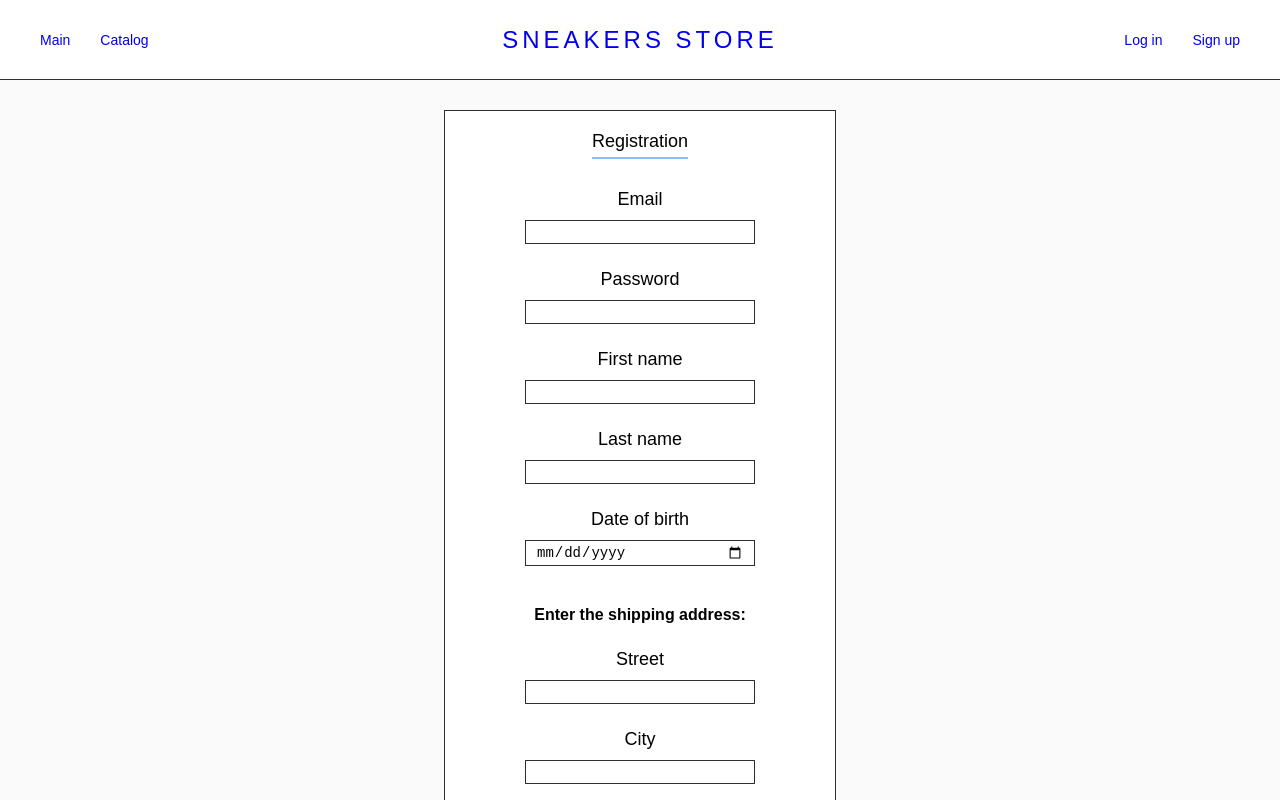
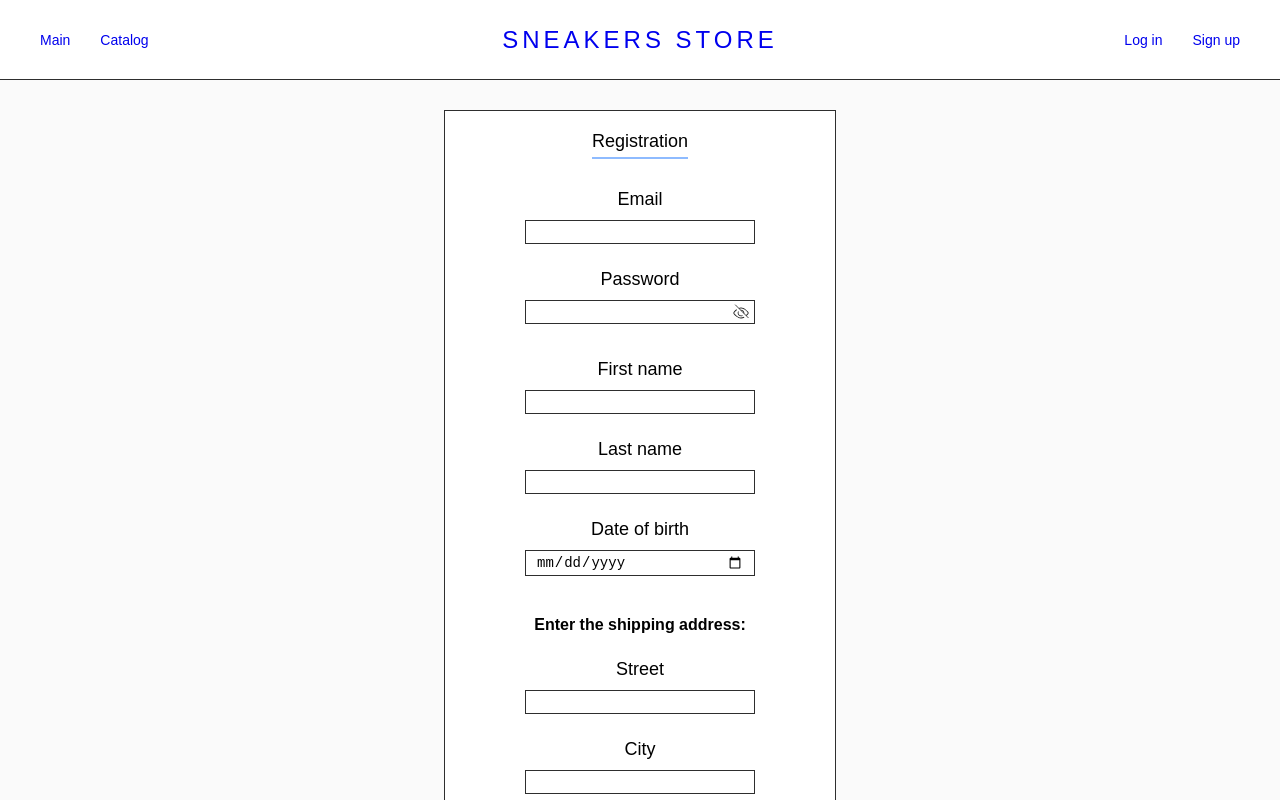
Before and after one commit to dbox7/ecommerce-application, a React (Create React App) app: page /signup in a window 1280 px wide. Shown: the top 800 px of the page. Built offline with nearby package versions, Linux system fonts and the light colour scheme; a web font is replaced by a local one; what @commercetools/platform-sdk, @commercetools/sdk-client-v2 would draw is missing.

Commit message:
feat: add whitespace password validation and show-hide password

```diff
--- a/src/app/components/inputs/input.css
+++ b/src/app/components/inputs/input.css
@@ -40,3 +40,14 @@
   font-size: 12px;
   background-color: var(--error-color);
 }
+
+.password-icon {
+  position: absolute;
+  z-index: 1;
+  top: 34px;
+  right: 4px;
+  width: 20px;
+  height: 20px;
+  content: "";
+  cursor: pointer;
+}
--- a/src/app/components/inputs/password/CPassword.tsx
+++ b/src/app/components/inputs/password/CPassword.tsx
@@ -1,5 +1,7 @@
 import { FC, useEffect, useState } from 'react';
 import { IInputProps } from '../../../utils/types';
+import showPasswordIcon from '../../../assets/show-password-icon.svg';
+import hidePasswordIcon from '../../../assets/hide-password-icon.svg';
 
 const CPassword: FC<IInputProps> = ({
   value,
@@ -10,6 +12,7 @@ const CPassword: FC<IInputProps> = ({
 }) => {
 
   const [error, setError] = useState('');
+  const [showPassword, setShowPassword] = useState(false);
 
   useEffect(() => {
 
@@ -26,12 +29,18 @@ const CPassword: FC<IInputProps> = ({
     valid.isPasswordGood
   ]);
 
+  const toggleShowPassword = () => {
+
+    setShowPassword(!showPassword);
+
+  };
+
   return (
     <div className="input-wrap">
       <label className="input-title">Password</label>
       <input
         className={'input ' + error}
-        type="password"
+        type={showPassword ? 'text' : 'password'}
         value={value}
         onChange={changeHandler}
         onBlur={blurHandler}
@@ -44,6 +53,15 @@ const CPassword: FC<IInputProps> = ({
       {!valid.isPasswordGood && !activeState && valid.isMinLength &&
       <div className="out-error">Enter correct password</div>}
 
+      <div
+        className="show-password-button"
+        onClick={toggleShowPassword}
+      >
+        <img className="password-icon"
+          src={showPassword ? showPasswordIcon : hidePasswordIcon}
+          alt="Toggle Password" />
+      </div>
+
     </div>
   );
 
--- a/src/app/services/customHooks/useValidation.ts
+++ b/src/app/services/customHooks/useValidation.ts
@@ -71,7 +71,7 @@ const useValidation = (value: string, type: string): IValidation => {
 
       case 'isPasswordGood': {
 
-        const REGEXP = /^(?=.*?[A-Z])(?=.*?[a-z])(?=.*?[0-9])(?=.*?[#?!@$%^&*-]).{8,}$/;
+        const REGEXP = /^(?=.*?[A-Z])(?=.*?[a-z])(?=.*?[0-9])(?=.*?[#?!@$%^&*-])(?=\S+$).{8,}$/;
 
         REGEXP.test(value) ? setPasswordGood(true) : setPasswordGood(false);
         break;
```
Also changed, not shown: src/app/assets/hide-password-icon.svg (added), src/app/assets/show-password-icon.svg (added).
